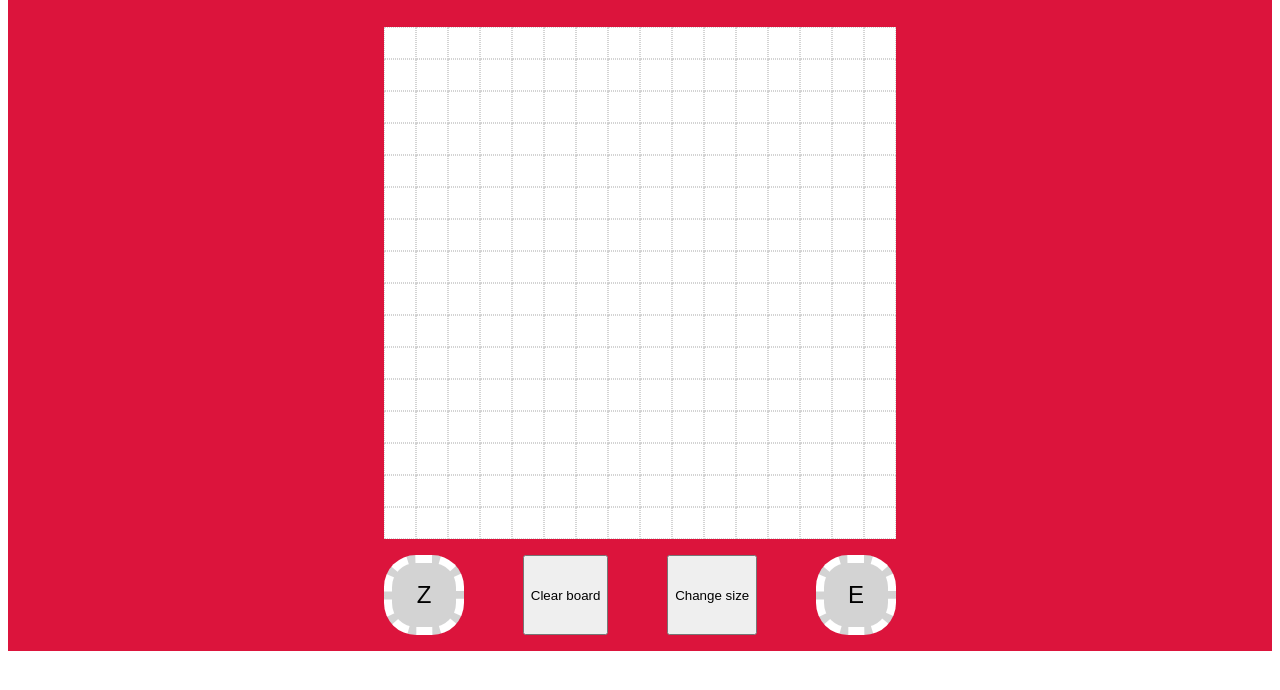
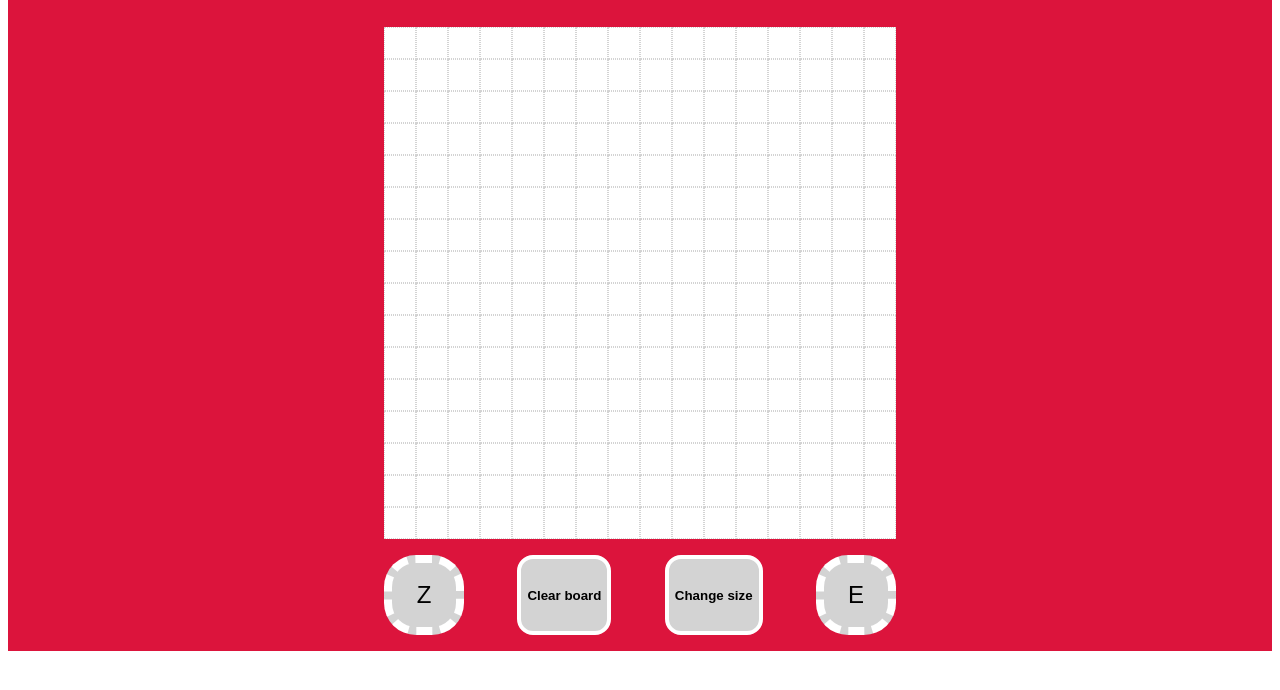
Before and after one commit to blackbear216/etch-a-sketch, a plain HTML site: page index.html in a window 1280 px wide. Shown: the part 100-790 px from the top of the page. Drawn offline with Linux system fonts and the light colour scheme.

Commit message:
Add mouse hover highlight to buttons

```diff
--- a/style.css
+++ b/style.css
@@ -73,3 +73,14 @@
 .e {
     background-color: grey;
 }
+
+input {
+    background-color: lightgray;
+    border: 4px solid white;
+    border-radius: 16px;
+    font-family: sans-serif;
+    font-weight: bold;
+}
+input:hover {
+    background-color: grey;
+}
```
